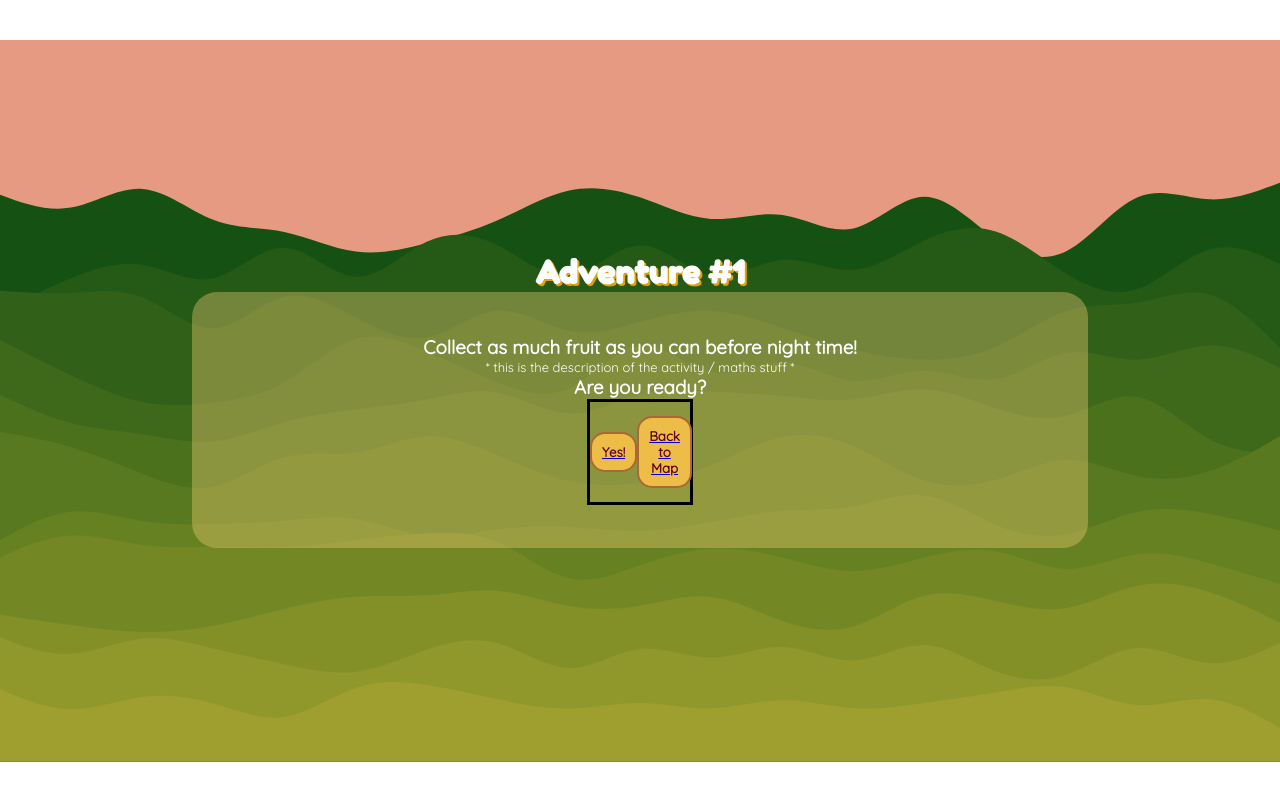
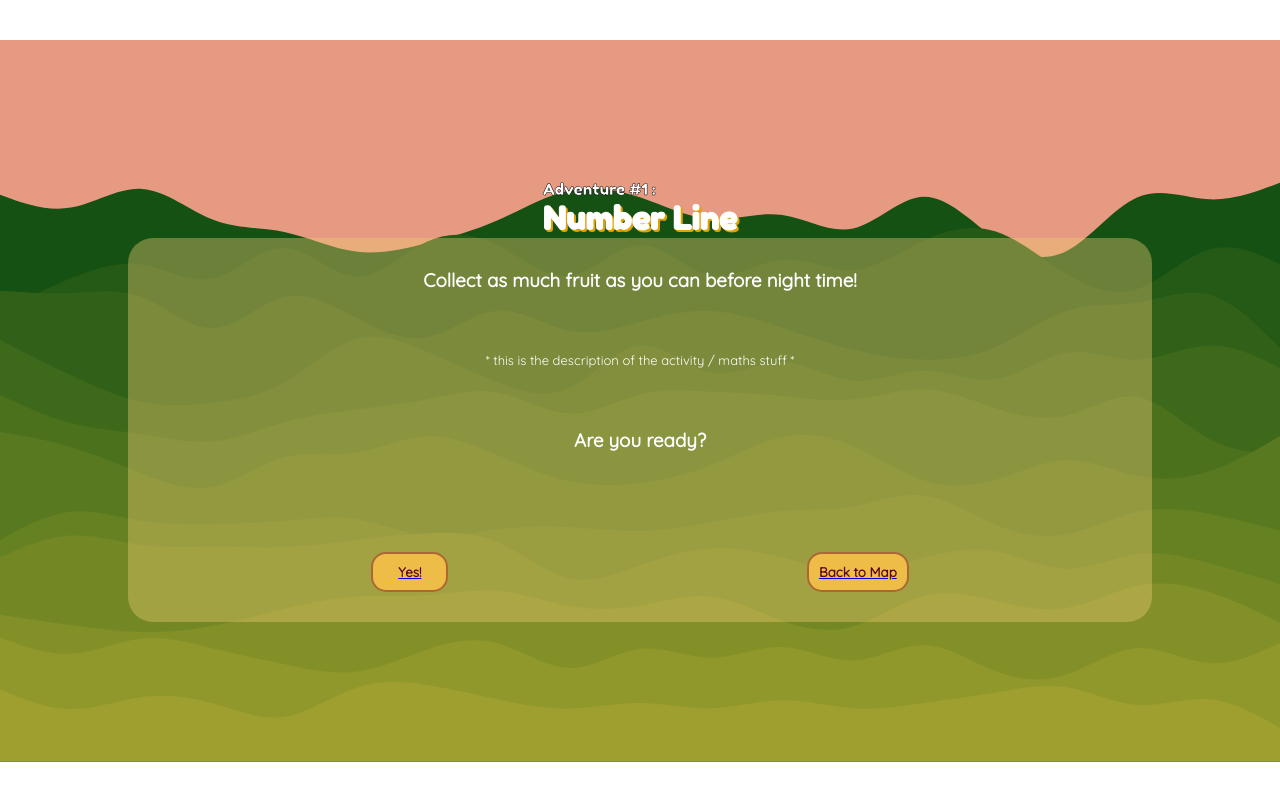
Before and after one commit to SchoolOfCode/final-project_front-end-full-stack-fam, a React (Create React App) app in the folder frontend-final-project/: page /activity-intro in a window 1280 px wide. Built offline with nearby package versions, Linux system fonts and the light colour scheme; no server answers; a web font is replaced by a local one.

Commit message:
styling for activity intro page near complete

```diff
--- a/frontend-final-project/src/routes/ActivityIntroPage/ActivityIntroPage.css
+++ b/frontend-final-project/src/routes/ActivityIntroPage/ActivityIntroPage.css
@@ -19,20 +19,21 @@
 }
 
 .the-button-container{
+
     display: flex;
     flex-direction: row;
-    align-items: center;
-    height: 100px;
-    width: 100px;
+    align-items: flex-end;
+    justify-content: space-around;
+    height: 10vh;
+    width: 70vw;
 
-    border: solid black;
 }
 
 
 .start-button {
 
 display: flex;
-padding: 10px;
+padding: 10px 25px;
 
 }
 
@@ -51,10 +52,10 @@ padding: 10px;
     display: flex;
     flex-direction: column;
     align-items: center;
-    justify-content: center;
+    justify-content: space-around;
 
-    width: 70vw;
-    height: 20vw;
+    width: 80vw;
+    height: 30vw;
 
 
     border-radius: 25px;
@@ -62,6 +63,14 @@ padding: 10px;
 
 }
 
+
+.the-activity-number {
+
+    font-family: 'Fredoka One', sans-serif;
+    color:rgb(255, 255, 255);
+    -webkit-text-stroke: 0.5px black;
+
+}
 
 
 .activity-intro-h1 {
@@ -72,7 +81,6 @@ padding: 10px;
     -webkit-text-stroke: 0.001px black;
 
 }
-
 
 
 .activity-intro-h3 {
--- a/frontend-final-project/src/routes/ActivityIntroPage/ActivityIntroPage.js
+++ b/frontend-final-project/src/routes/ActivityIntroPage/ActivityIntroPage.js
@@ -17,7 +17,14 @@ return(
          <main className= 'main-area'>
 
 
-            <h1 className='activity-intro-h1'>Adventure #1</h1>
+            <div className='the-title-text-area'>
+
+                <p className='the-activity-number'>Adventure #1 :</p>
+                <h1 className='activity-intro-h1'>Number Line</h1>
+
+            </div>
+
+
             <div className='the-card-div-intro'>
             <h3 className='activity-intro-h3'>
                 Collect as much fruit as you can before night time! </h3>
--- a/frontend-final-project/src/routes/ActivityPage/ActivityPage.css
+++ b/frontend-final-project/src/routes/ActivityPage/ActivityPage.css
@@ -17,8 +17,6 @@
     color:rgb(255, 255, 255);
     text-shadow: 2px 2px #E3A200;
     -webkit-text-stroke: 0.1px black;
-
-
 
 
 }
```
